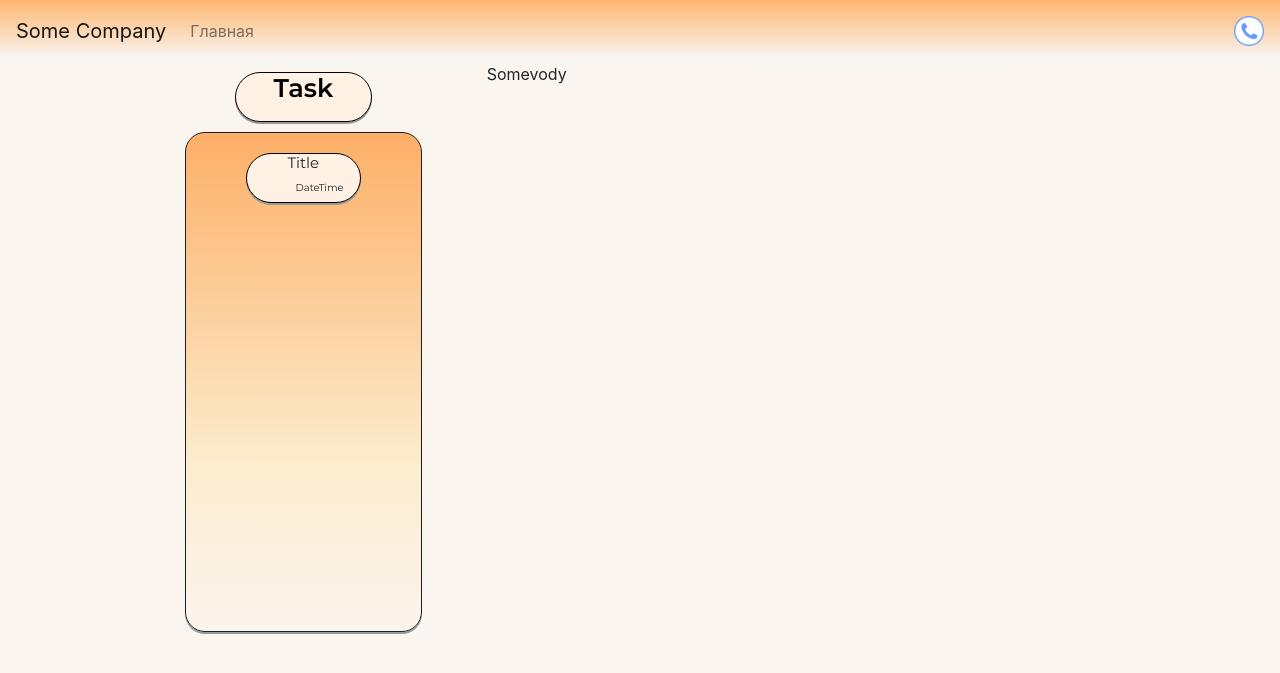
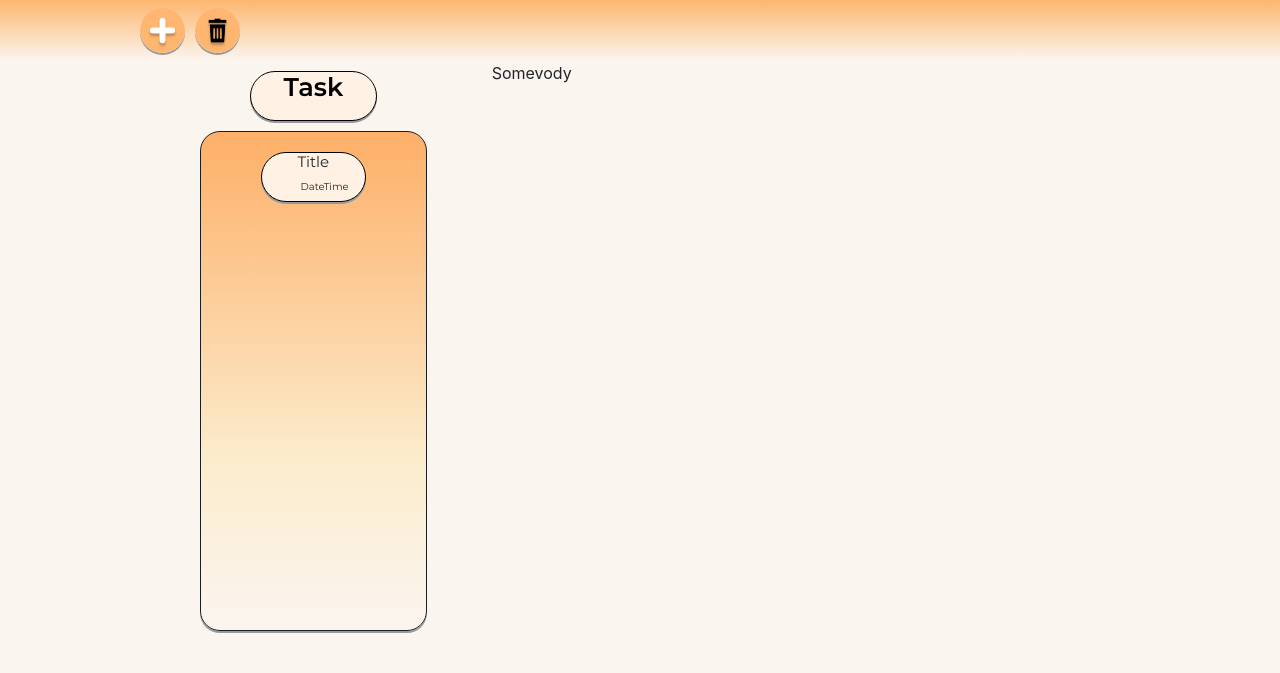
Before and after one commit to junmaks/WebOrganizer, a Django app: page /add/ in a window 1280 px wide. Shown: the top 673 px of the page. Run offline with Django 3.2, Linux system fonts and the light colour scheme; parts of the project's set-up code (start-up, migrations or seed data) failed here and were passed over; some libraries are stand-ins or nearby versions.

Commit message:
Подправил шаблон

```diff
--- a/weborganizer/templates/base.html
+++ b/weborganizer/templates/base.html
@@ -1,14 +1,14 @@
 {% load static %}
-
-
 <!DOCTYPE html>
 <html lang="en">
 <head>
     <meta charset="UTF-8">
     <meta name="viewport" content="width=device-width, initial-scale=1">
 
+    <link rel="preconnect" href="https://fonts.gstatic.com">
+    <link href="https://fonts.googleapis.com/css2?family=Montserrat:wght@300;500&display=swap" rel="stylesheet">
     <!-- Bootstrap CSS -->
-    <link rel="stylesheet" href="{% static 'bootstrap-4.5.3-dist/css/bootstrap.min.css' %}">
+    <link rel="stylesheet" href="{% static 'bootstrap/css/bootstrap.min.css' %}">
     <link rel="stylesheet" href="{% static 'css/style.css' %}">
 
     <title>Title</title>
@@ -17,12 +17,14 @@
 
 {% include 'inc/_nav.html' %}
 
-
-{% block content %}CONTENT{% endblock %}
+<div class="container-fluid">
 
 
+    {% block content %}CONTENT{% endblock %}
+
+</div>
 
 
-<script src="{% static 'bootstrap-4.5.3-dist/js/bootstrap.min.js' %}"></script>
+<script src="{% static 'bootstrap/js/bootstrap.min.js' %}"></script>
 </body>
 </html>
--- a/weborganizer/templates/inc/_nav.html
+++ b/weborganizer/templates/inc/_nav.html
@@ -1,20 +1,16 @@
 {% load static %}
+<nav class="navbar padding_container">
+    <form class="form-inline">
+        <div class="row">
+            <div class="button_nav_div">
+                <a href="{% url 'add' %}"><img class="button1" src="{% static 'image/newtask.png' %}" width="45" height="45"
+                                 href="123"></a>
 
-<nav class="navbar navbar-expand-lg navbar-light bg-light">
-    <a class="navbar-brand" href="{% url 'home' %}">Some Company</a>
-    <button class="navbar-toggler" type="button" data-toggle="collapse" data-target="#navbarSupportedContent"
-            aria-controls="navbarSupportedContent" aria-expanded="false" aria-label="Toggle navigation">
-        <span class="navbar-toggler-icon"></span>
-    </button>
-
-    <div class="collapse navbar-collapse" id="navbarSupportedContent">
-
-        <ul class="navbar-nav mr-auto">
-            <li class="nav-item"><a class="nav-link" href='/'>Главная</a></li>
-        </ul>
-        <span class="navbar-text">
-            <a href="/"><img src="{% static 'phone.jpg' %}" width="30" height="30"></a>
-        </span>
-
-    </div>
+            </div>
+            <div class="button_nav_div">
+                <a href="{% url 'view' %}"><img class="button1" src="{% static 'image/deletetask.png' %}" width="45" height="45"
+                                 href="123"></a>
+            </div>
+        </div>
+    </form>
 </nav>
```
